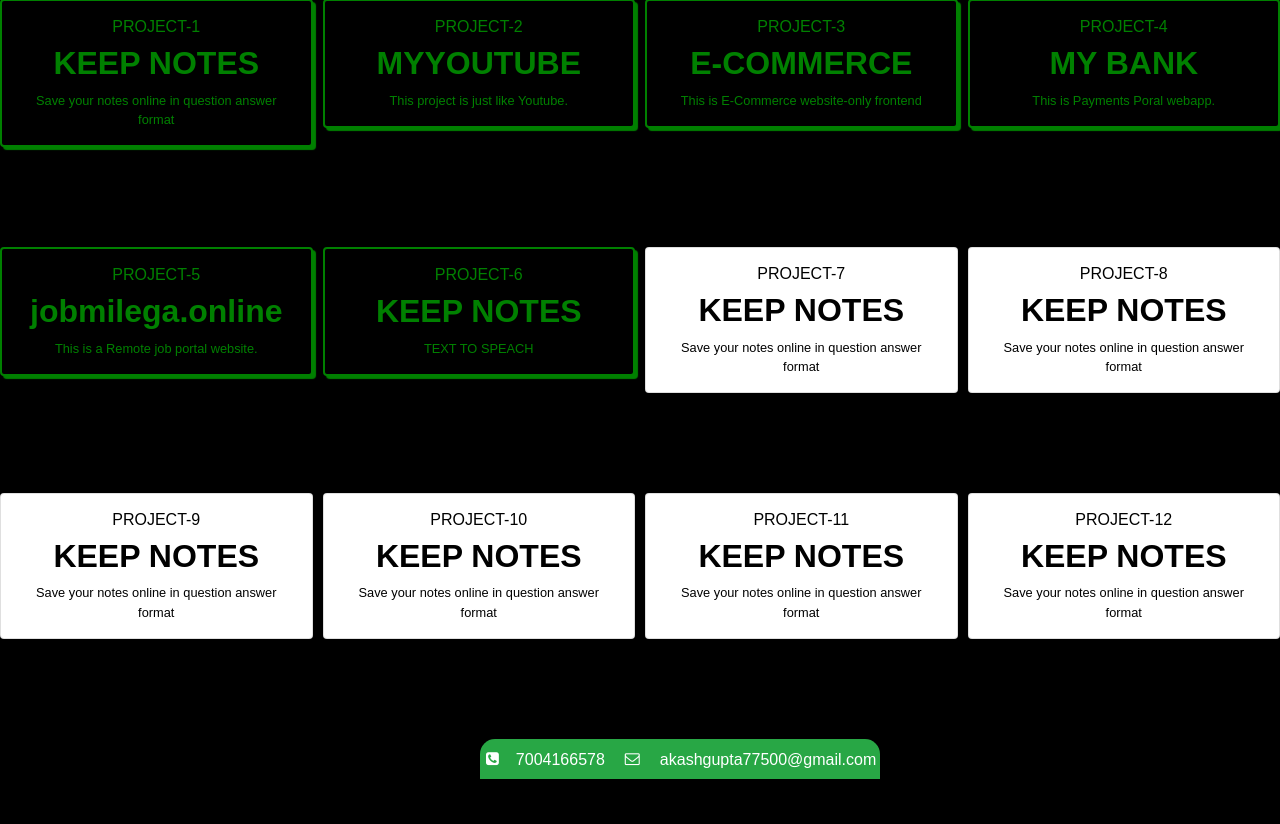
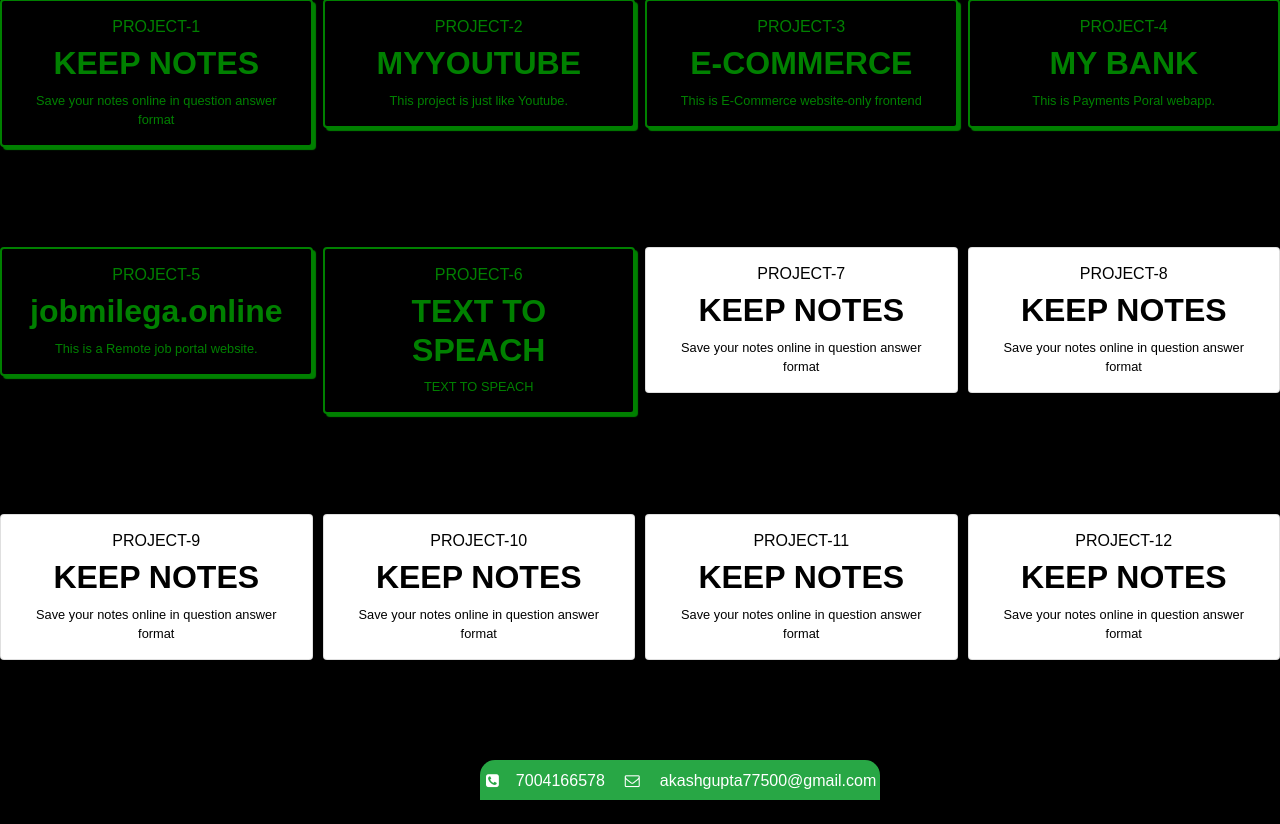
Before and after one commit to akashgupta77500/PROJECTS, a Django app: page /project in a window 1280 px wide. Shown: the part 167-991 px from the top of the page. Before the commit the page ends 946 px from the top, so only its background shows below. Run offline with Django 3.2, Linux system fonts and the light colour scheme; some libraries are stand-ins or nearby versions.

Commit message:
Update project.html

```diff
--- a/akash/templates/project.html
+++ b/akash/templates/project.html
@@ -182,7 +182,7 @@
   <div class="column">
     <div class="card"style="background-color:black;color:green;border:2px solid green;box-shadow: 3px 3px 1px green">
         <h6>PROJECT-6</h6>
-      <h2><a href="https://speachfromtext.herokuapp.com/" style="color:green"><b>KEEP NOTES</b></a></h2>
+      <h2><a href="https://speachfromtext.herokuapp.com/" style="color:green"><b>TEXT TO SPEACH</b></a></h2>
        <small>TEXT TO SPEACH</small>
     </div>
   </div>
```
